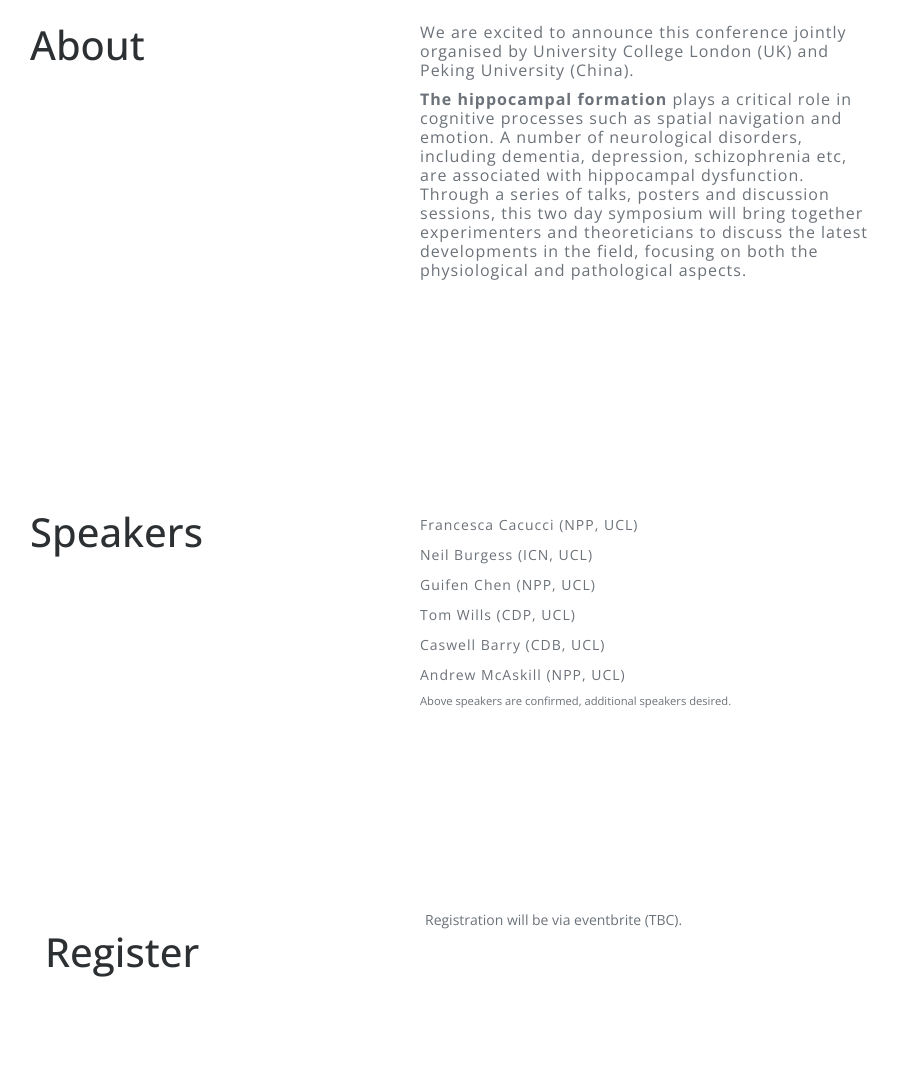
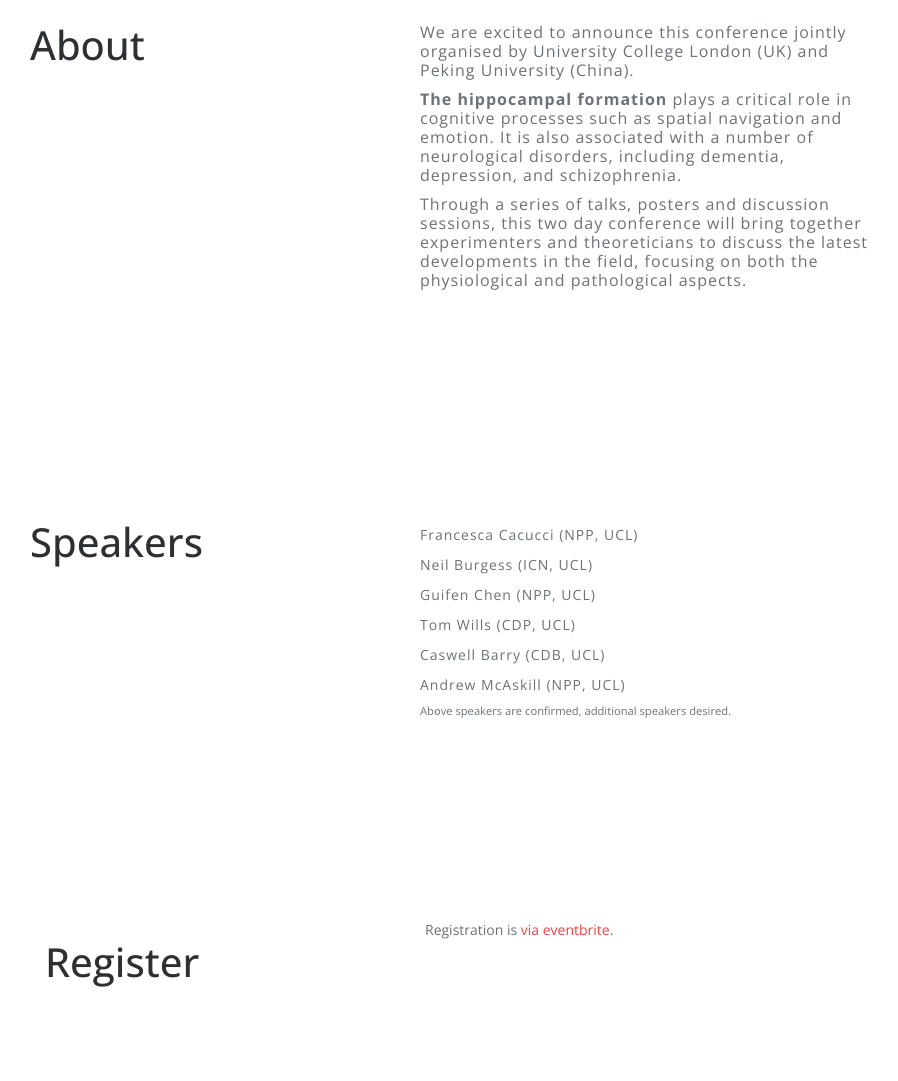
Before and after one commit to annie2013/hippo-conf, a plain HTML site: page index.html in a window 1280 px wide. Shown: the part 416-1497 px from the top of the page, without its empty margins (40-938 px from the left). Drawn offline with nearby package versions, Linux system fonts and the light colour scheme.

Commit message:
link and tweak intro text

```diff
--- a/index.html
+++ b/index.html
@@ -131,7 +131,10 @@
 	        	We are excited to announce this conference jointly organised by University College London (UK) and Peking University (China).
 	        </p>
 	        <p>
-	        	<strong>The hippocampal formation</strong> plays a critical role in cognitive processes such as spatial navigation and emotion. A number of neurological disorders, including dementia, depression, schizophrenia etc, are associated with hippocampal dysfunction. Through a series of talks, posters and discussion sessions, this two day symposium will bring together experimenters and theoreticians to discuss the latest developments in the field, focusing on both the physiological and pathological aspects.
+	        	<strong>The hippocampal formation</strong> plays a critical role in cognitive processes such as spatial navigation and emotion. It is also associated with a number of neurological disorders, including dementia, depression, and schizophrenia.
+	        </p>
+	        <p>
+	        	Through a series of talks, posters and discussion sessions, this two day conference will bring together experimenters and theoreticians to discuss the latest developments in the field, focusing on both the physiological and pathological aspects.
 	        </p>
      	</div>
     </div>
@@ -172,7 +175,7 @@
 	        </div>
 	    </div>
       <div class="col-md-5 col-sm-6">
-          Registration will be via eventbrite (TBC).
+          Registration is <a href="https://www.eventbrite.com/e/hippocampal-physiology-and-pathology-tickets-48305060737" target="_blank">via eventbrite</a>.
         </div>
       </div>
     </div>
```
